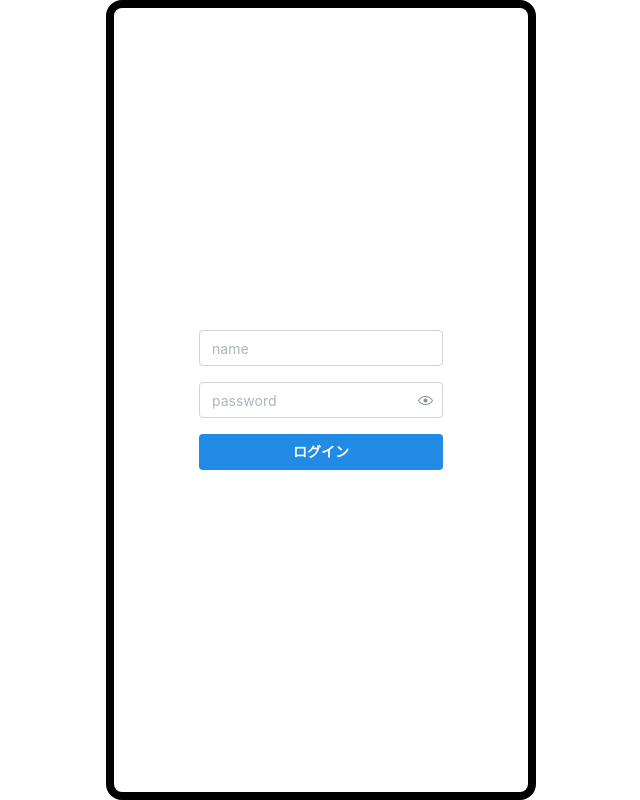
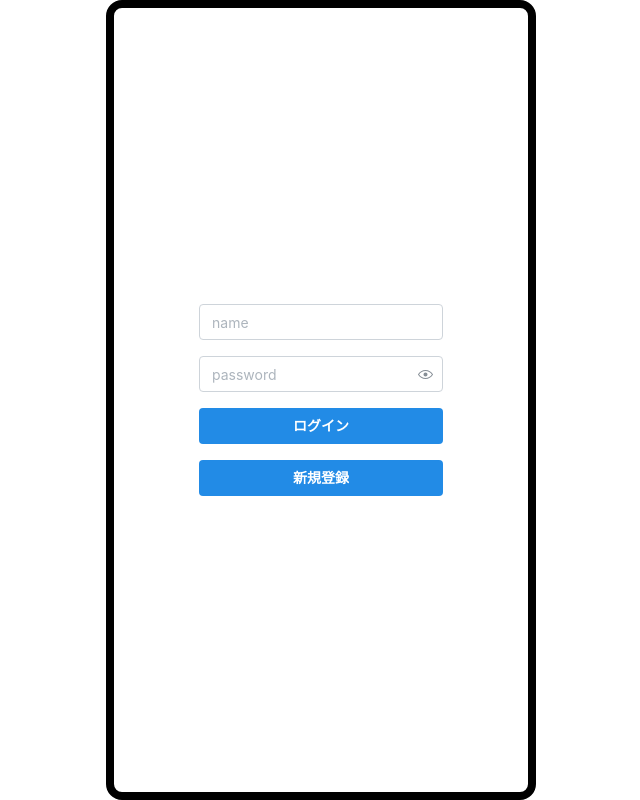
Before and after one commit to fujitargz/ict-solution, a React (Vite) app: page /login in a window 1280 px wide. Shown: the whole page, without its empty margins (319-959 px from the left). Built offline with nearby package versions, Linux system fonts and the light colour scheme.

Commit message:
[feat] create new user

```diff
--- a/src/contexts/users.tsx
+++ b/src/contexts/users.tsx
@@ -3,12 +3,16 @@ import { usersData } from '../data/users'
 
 type StateType = typeof usersData
 
-type ActionType = { type: 'create'; user: (typeof usersData)[number] }
+type ActionType = { type: 'create'; name: string; password: string }
 
 const reducer = (state: StateType, action: ActionType): StateType => {
   switch (action.type) {
     case 'create': {
-      return [...state, action.user]
+      const newId = state.reduce((ctr, { id }) => (id > ctr ? id : ctr), 0)
+      return [
+        ...state,
+        { id: newId, name: action.name, password: action.password },
+      ]
     }
   }
 }
--- a/src/pages/Login.tsx
+++ b/src/pages/Login.tsx
@@ -3,12 +3,14 @@ import { Button, Input, PasswordInput, Stack, Text } from '@mantine/core'
 import { useNavigate } from 'react-router-dom'
 import { useSession } from '../hooks/useSession'
 import { useSessionDispatch } from '../hooks/useSessionDispatch'
+import { useUsersDispatch } from '../hooks/useUsersDispatch'
 
 export const Login = () => {
   const [name, setName] = useState('')
   const [password, setPassword] = useState('')
   const session = useSession()
-  const dispatch = useSessionDispatch()
+  const sessionDispatch = useSessionDispatch()
+  const userDispatch = useUsersDispatch()
   const navigate = useNavigate()
   return (
     <Stack>
@@ -24,12 +26,21 @@ export const Login = () => {
       />
       <Button
         onClick={() => {
-          dispatch({ type: 'login', name, password })
+          sessionDispatch({ type: 'login', name, password })
           navigate('/')
         }}
       >
         ログイン
       </Button>
+      <Button
+        onClick={() => {
+          userDispatch({ type: 'create', name, password })
+          sessionDispatch({ type: 'login', name, password })
+          navigate('/')
+        }}
+      >
+        新規登録
+      </Button>
       {session.successLogIn === false && <Text>ログイン失敗</Text>}
     </Stack>
   )
```
